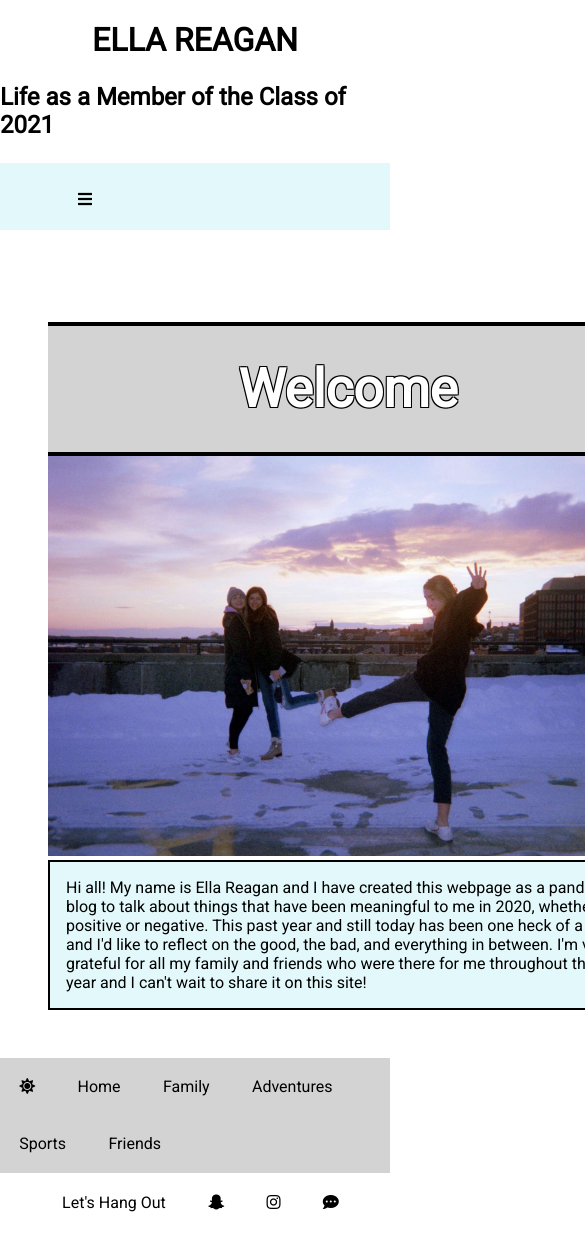
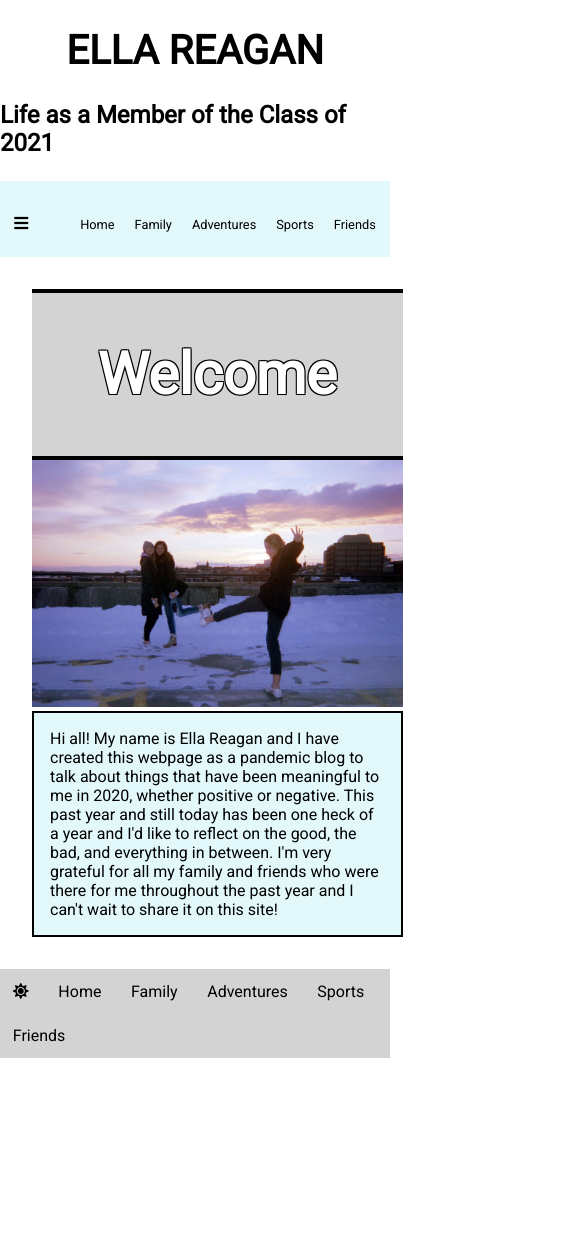
Before and after one commit to ellareags/Ella-Reagan--Final-Project-, a plain HTML site: page index.html in a window 390 px wide. Shown: the top 1247 px of the page, 585 px wide, since content can reach past the window. After the commit the page ends 1058 px from the top, so only its background shows below. Drawn offline with Linux system fonts and the light colour scheme.

Commit message:
slight changes

```diff
--- a/css/style.css
+++ b/css/style.css
@@ -5,16 +5,18 @@
 body{
   margin: 0 auto;
   padding: 0;
+  overflow-x: hidden;
 }
 .nav{
   text-align: center;
-   position: sticky;
+  position: sticky;
   top: 0;
   width: 100%;
   padding-bottom: none;
 }
 .nav ul{
 margin: 0;
+ width: 100%;
 padding:0;
 background-color: #E2F8FA;
 }
@@ -125,3 +127,23 @@ background-color: #E2F8FA;
   padding: 1.5rem;
   margin-top: -15px;
 }
+@media only screen and (max-width: 1000px) {
+  .hangout li{
+    display: none;
+  }
+    .nav li{
+    padding: 1rem;
+    }
+  .nav{
+    width: 100%;
+  }
+}
+
+@media only screen and (max-width: 550px) {
+  .hangout li{
+    display: none;
+  }
+  .nav li{
+    padding: 1rem;
+  }
+}
--- a/css/style2.css
+++ b/css/style2.css
@@ -5,12 +5,13 @@
 body{
   margin: 0px auto;
   padding: 0;
+  overflow-x: hidden;
 }
 .header-container h1{
   display: flex;
   justify-content: center;
   background-color: white;
-  font-size: 2rem;
+  font-size: 2.5rem;
    position: sticky;
   top: 0;
   width: 100%;
@@ -46,6 +47,7 @@ background-color: #E2F8FA;
   justify-content: space-evenly;
   align-items: center;
   flex-direction: column;
+  font-size: 1rem;
 }
 .menu i{
   display: none;
@@ -59,9 +61,14 @@ background-color: #E2F8FA;
 padding:1rem;
 align-items: center;
 }
+.about-container img{
+border: 2px black solid;
+}
 .about-container div{
   background-color: #E2F8FA;
   padding: 1rem;
+  border: 2px black solid;
+  width: 83%;
 }
 .about-me{
   display: flex;
@@ -97,29 +104,29 @@ align-items: center;
    padding: .8rem;;
 }
 .main-container{
-  width: 50%;
-  padding: 3rem;
+  width: 60%;
+  padding: 2rem;
   float: left;
 }
 .main-container img{
-  max-height:800px;
-  width: 600px;
+  max-height: 100%;
+  max-width: 100%;
   padding-top: 0;
 }
 .main-container div{
   text-align: center;
   padding: 0;
+  width: 100%;
 }
 .welcome{
- padding: 2rem;
+ padding: 3rem;
  height: auto;
  margin-bottom: 0;
- width: 536px;
 }
 .welcome{
 color: white;
 background-color: lightgray;
-font-size: max(3.3rem);
+font-size: max(3.6rem);
 font-weight: bold;
 border-bottom: 4px solid black;
 border-top: 4px solid black;
@@ -129,10 +136,12 @@ border-top: 4px solid black;
     -1px 1px 0 #000,
      1px 1px 0 #000;
 }
+.blog-entry{
+  width: 100%;
+}
 .entry{
   background-color: #E2F8FA;
   padding: 1rem;
-  width: 565px;
   margin-left: auto;
   margin-right: auto;
   border: solid black 2px;
@@ -140,6 +149,7 @@ border-top: 4px solid black;
 .footer-container {
   display: inline-block;
  width:100%;
+  margin: 0;
 }
 .footer-container li{
   display: inline-block;
@@ -152,6 +162,7 @@ border-top: 4px solid black;
 width: 100%;
 margin: 0;
 padding:0;
+bottom: 0;
 background-color: lightgrey;
 }
 .footer-container a{
@@ -167,23 +178,33 @@ background-color: lightgrey;
   padding: 1.2rem;
   margin-top: -15px;
 }
-@media only screen and (max-width: 1024px) {
+@media only screen and (max-width: 1000px) {
   .aside-container{
     display: none;
   }
   .menu i{
-    display: inline;
-   padding: 0;
+    display: flex;
+    align-self: left;
   }
   .nav a{
-    display: none;
+    font-size: .8rem;
+  }
+  .nav li{
+    padding: 1.5rem .5rem;
   }
   .sun i{
     display: none;
   }
+  .welcome{
+    margin-top: 0;
+  }
   .main-container div{
     width: 100%;
     float: none;
+    justify-content: center;
+  }
+  .main-container{
+    width: 95%;
     margin-left: auto;
     margin-right: auto;
   }
@@ -192,4 +213,32 @@ background-color: lightgrey;
     float: none;
     align-items: center;
   }
+  .hangout p {
+    display: none;
+  }
+  .hangout li{
+  display: none;
 }
+}
+@media only screen and (max-width: 550px) {
+.main-container{
+  margin-left: auto;
+  margin-right: auto;
+}
+.main-container div{
+  float: none;
+  width: 100%;
+  align-items: center;
+}
+.aside-container{
+  width: 0%;
+}
+  .hangout li{
+  display: none;
+}
+.footer-container li{
+  padding: .8rem;
+  float: none;
+  align-items: center;
+}
+}
--- a/index.html
+++ b/index.html
@@ -17,12 +17,12 @@
 		<h3> Life as a Member of the Class of 2021 </h3>
 		<div class="nav">
 			<ul class="navbar">
-				<li class="sun">
+				 <li class="menu">
+          <i class="fas fa-bars" ></i>
+        <li/>
+        <li class="sun">
 					<i class="fas fa-sun"></i>
         </li>
-        <li class="menu">
-          <i class="fas fa-bars" ></i>
-        <li/>
         <li>
           <a href="../index.html" class="link">Home</a>
         </li>
@@ -61,7 +61,7 @@
     <main class= "main-container">
       <div>
         <h2 class="welcome"> Welcome </h2>
-         <img src="images/disposable.jpeg" alt="picture with friends">
+         <img src="images/disposable.jpeg" alt="picture with friends" width: "600" height "800">
       </div>
       <section class="blog-entry">
         <div class="blog-entry-header">
@@ -90,16 +90,16 @@
           <a href="./html/friends.html" class="link">Friends</a>
         </li>
         <div class="hangout">
-          <li>
+          <li class="link">
             <p>Let's Hang Out </p>
           </li>
-          <li>
+          <li class="link">
             <i class="fab fa-snapchat-ghost"></i>
           </li>
-          <li>
+          <li class="link">
             <i class="fab fa-instagram"></i>
           </li>
-          <li>
+          <li class="link">
             <i class="fas fa-comment-dots"></i>
           </li>
         </div>
```
